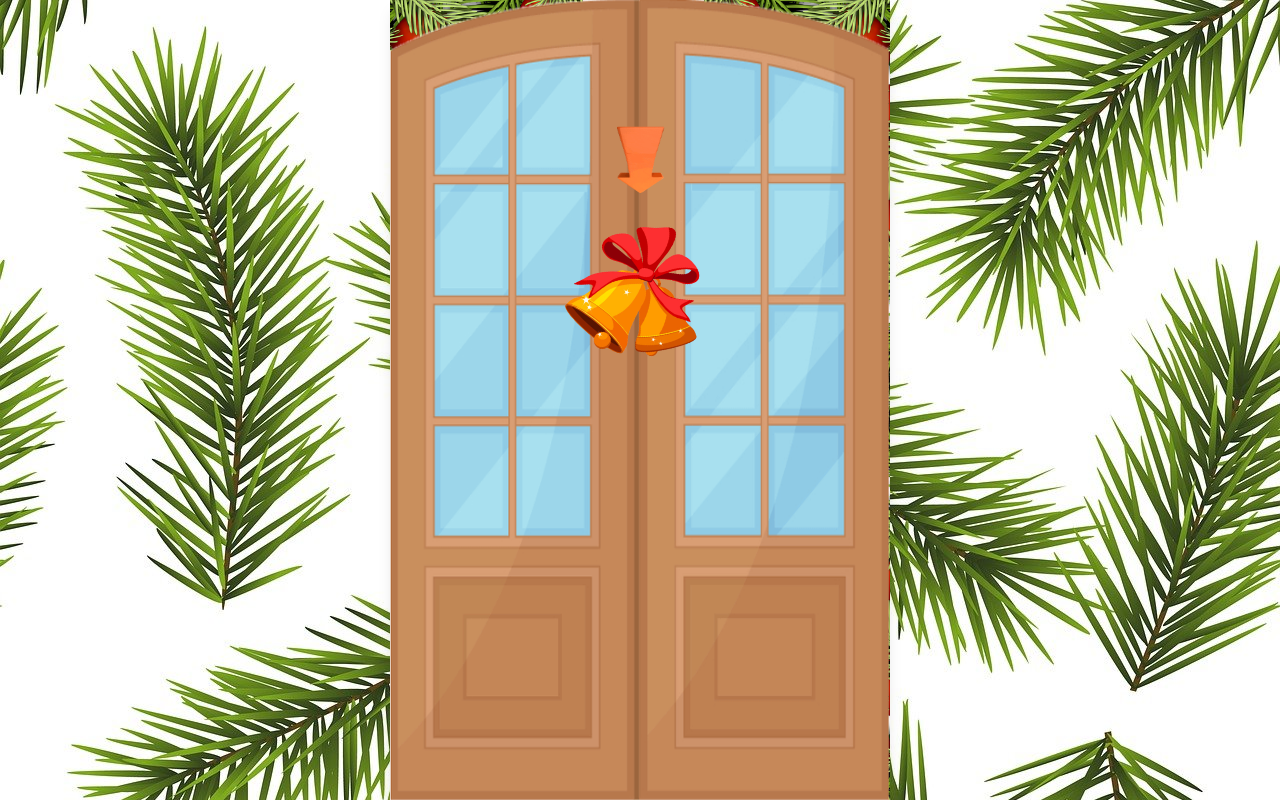
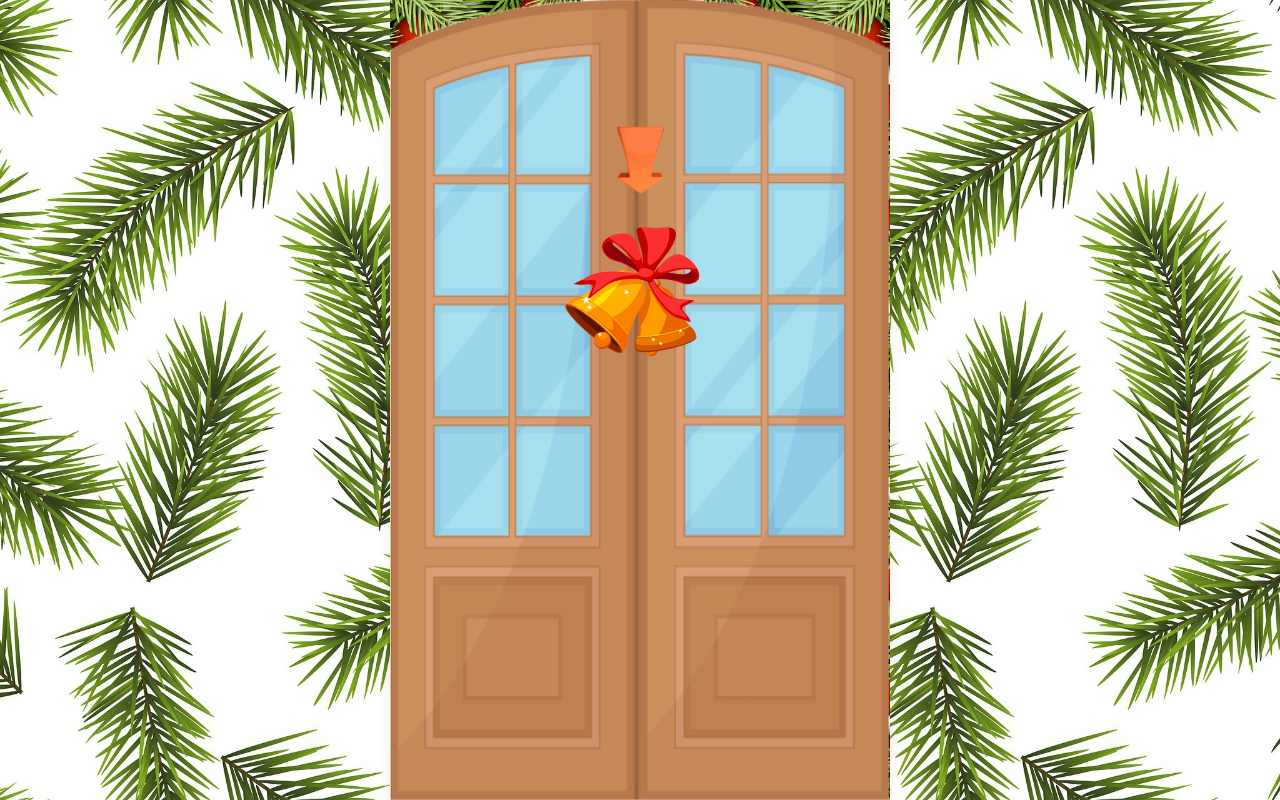
Before and after one commit to king-kite/femtech-wishes, a React (Vite) app: page / in a window 1280 px wide. Built offline with nearby package versions, Linux system fonts and the light colour scheme.

Commit message:
Fixed Style Error?

```diff
--- a/src/index.css
+++ b/src/index.css
@@ -25,7 +25,7 @@
 .wrapper {
   background-image: url('/images/merry-background-christmas-fir-branch.jpg');
   background-position: center;
-  background-size: container;
+  background-size: contain;
   background-repeat: repeat;
 }
 
```
